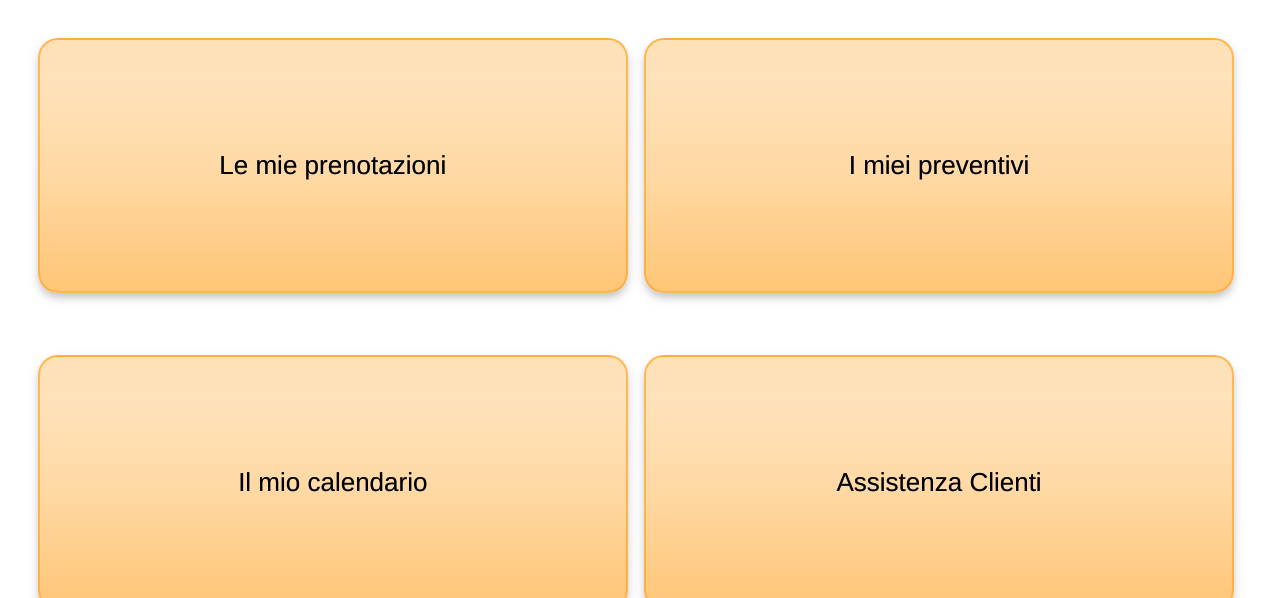
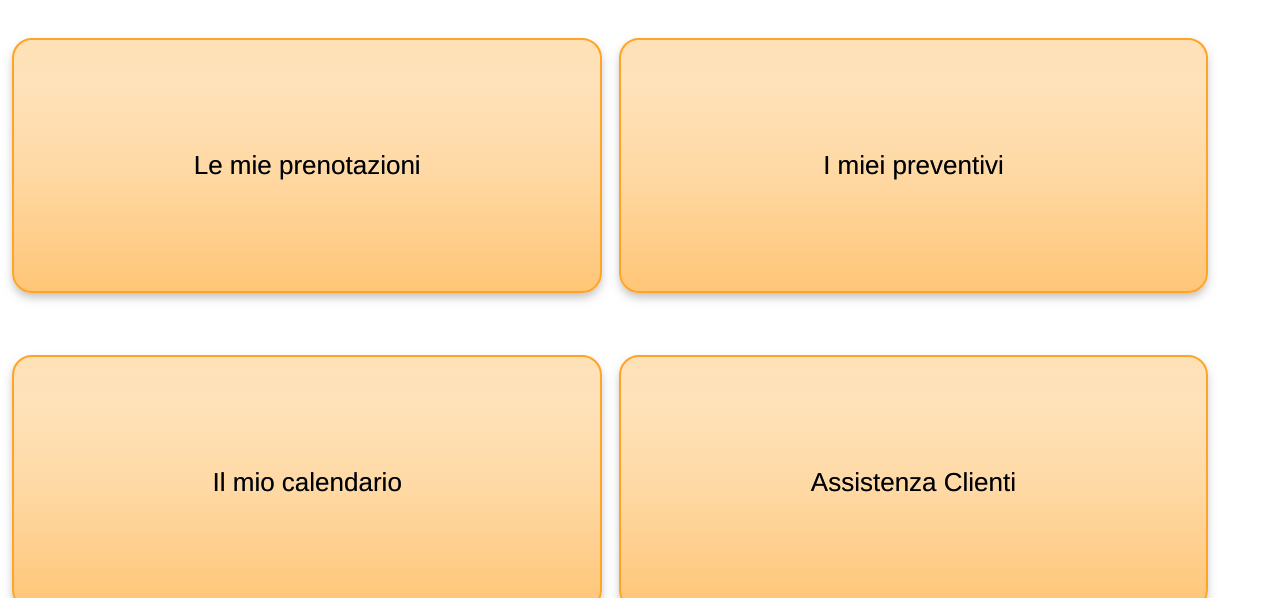
Before and after one commit to Felpat0/ISM_Local, a plain HTML site: page homeutente.html in a window 1280 px wide. Shown: the part 202-800 px from the top of the page. Drawn offline with nearby package versions, Linux system fonts and the light colour scheme; no server answers.

Commit message:
Add files via upload

```diff
--- a/css/home.css
+++ b/css/home.css
@@ -14,7 +14,7 @@ button#back {
 
 button#back:active, .button#back:focus {
   outline: none;
-  background-color: rgb(0, 167, 255);
+  background-color: #0d3ba5 ;
 }
 
 img#back{
@@ -33,8 +33,10 @@ img#back{
   width: 48%;
   height: 145%;
   margin-left: 1%;
-  background: rgba(255, 164, 39, 0.28);
-  border: 2px solid rgba(255, 164, 39, 0.68);
+  border: 2px solid #ffa427;
+  /*border: 2px solid rgba(255, 39, 39, 0.77); ROSSO*/
+  /* border: 2px solid rgba(255, 255, 0, 0.56); GIALLO */
+  /*border: 2px solid rgba(0, 201, 0, 0.87); VERDE*/
   border-radius: 20px;
   padding: 1%;
   margin-bottom: 3%;
@@ -42,17 +44,26 @@ img#back{
   font-weight: 400;
   text-align: center;
   font-size: 26;
-  box-shadow: 0px 5px 10px -1px rgba(123, 123, 123, 0.5);
+  box-shadow: 0px 5px 10px -1px rgba(123, 123, 123, 0.5); /*da riportare*/
   display: inline;
-  text-shadow: 0 -0.5px 0.5px #777;
+  text-shadow: 0 -0.5px 0.5px #777; /*da riportare*/
   background: linear-gradient(rgba(255, 164, 39, 0.33), rgba(255, 164, 39, 0.32) 18%, rgba(255, 164, 39, 0.42) 52%, rgba(255, 164, 39, 0.63));
+  /* background: linear-gradient(rgba(255, 0, 0, 0.36), rgba(255, 0, 0, 0.47) 18%, rgba(255, 0, 0, 0.56) 52%, rgba(255, 0, 0, 0.71)); ROSSO*/
+  /* background: linear-gradient(rgba(255, 255, 0, 0.33), rgba(255, 255, 0, 0.42) 18%, rgba(255, 255, 0, 0.57) 52%, rgba(216, 216, 0, 0.79));GIALLO*/
+  /*background: linear-gradient(rgba(0, 201, 0, 0.42), rgba(0, 201, 0, 0.53) 18%, rgba(0, 201, 0, 0.62) 52%, rgba(4, 129, 4, 0.86)); VERDE*/
+
+}
+
+.bhome:active, .bhome:focus {
+  outline: none;
+  background-color:  rgba(255, 164, 39, 0.81);
+
 }
 
 
 #home1 {
   width: 96%;
   height: 22%;
-  left: 2%;
   position: absolute;
   background-color: white;
   top: 30%;
@@ -61,7 +72,6 @@ img#back{
 #home2 {
   width: 96%;
   height: 22%;
-  left: 2%;
   margin-top: 6%;
   position: absolute;
   background-color: white;
```
